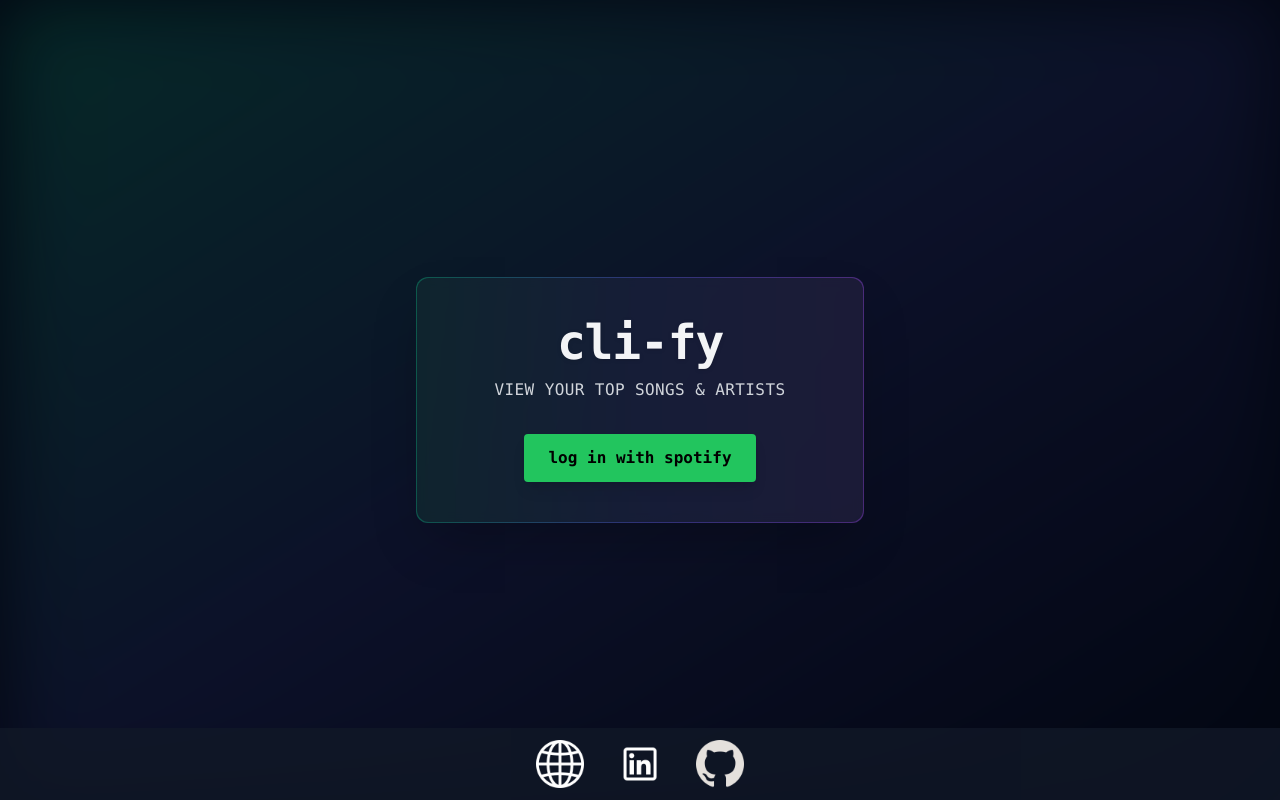
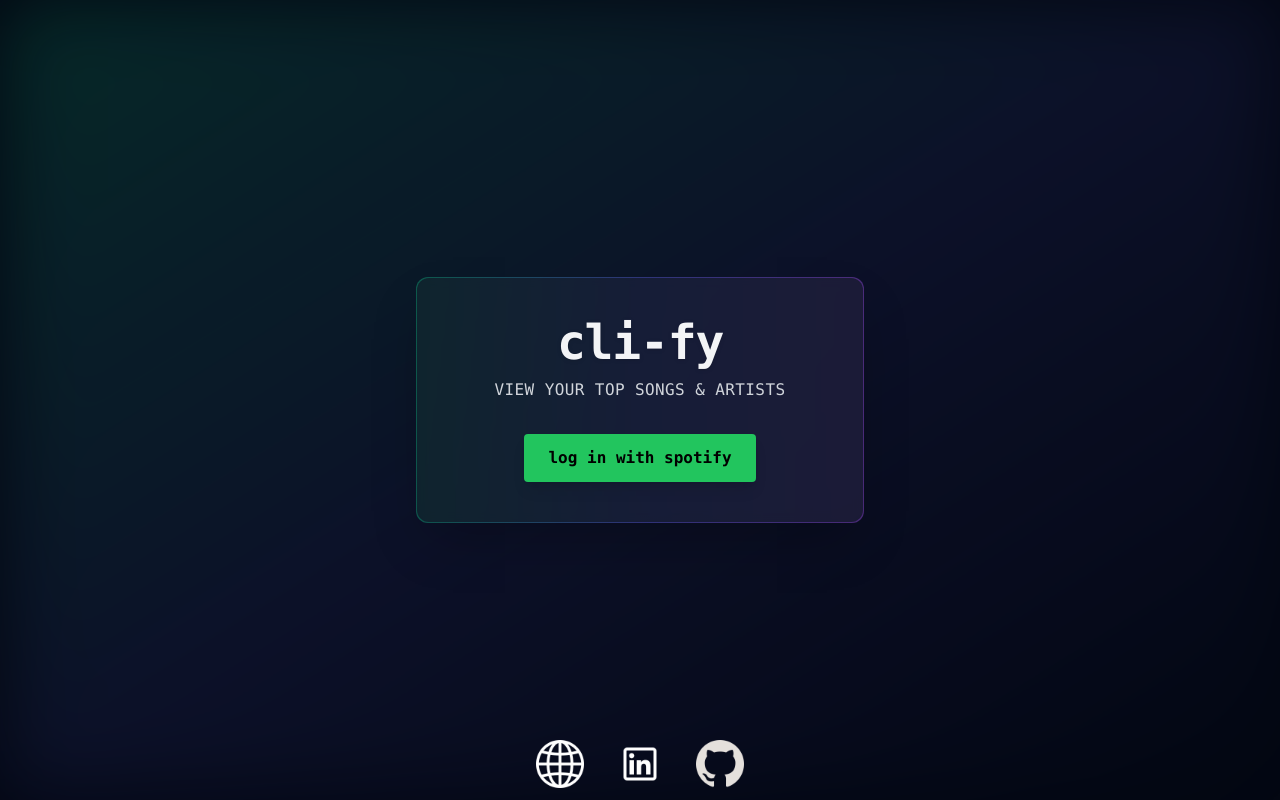
Before and after one commit to mistryrohan/clify, a Next.js app: page / in a window 1280 px wide. Built offline with nearby package versions, Linux system fonts and the light colour scheme; no server answers.

Commit message:
remove footer

```diff
--- a/app/page.js
+++ b/app/page.js
@@ -31,7 +31,7 @@
           </div>
         </div>
 
-        <footer className="fixed bottom-0 left-0 w-full bg-gray-900 bg-opacity-80 py-3 flex justify-center gap-8">
+        <footer className="fixed bottom-0 left-0 w-full py-3 flex justify-center gap-8">
             <a
               href="https://www.rohanmistry.tech"
               target="_blank"
```
